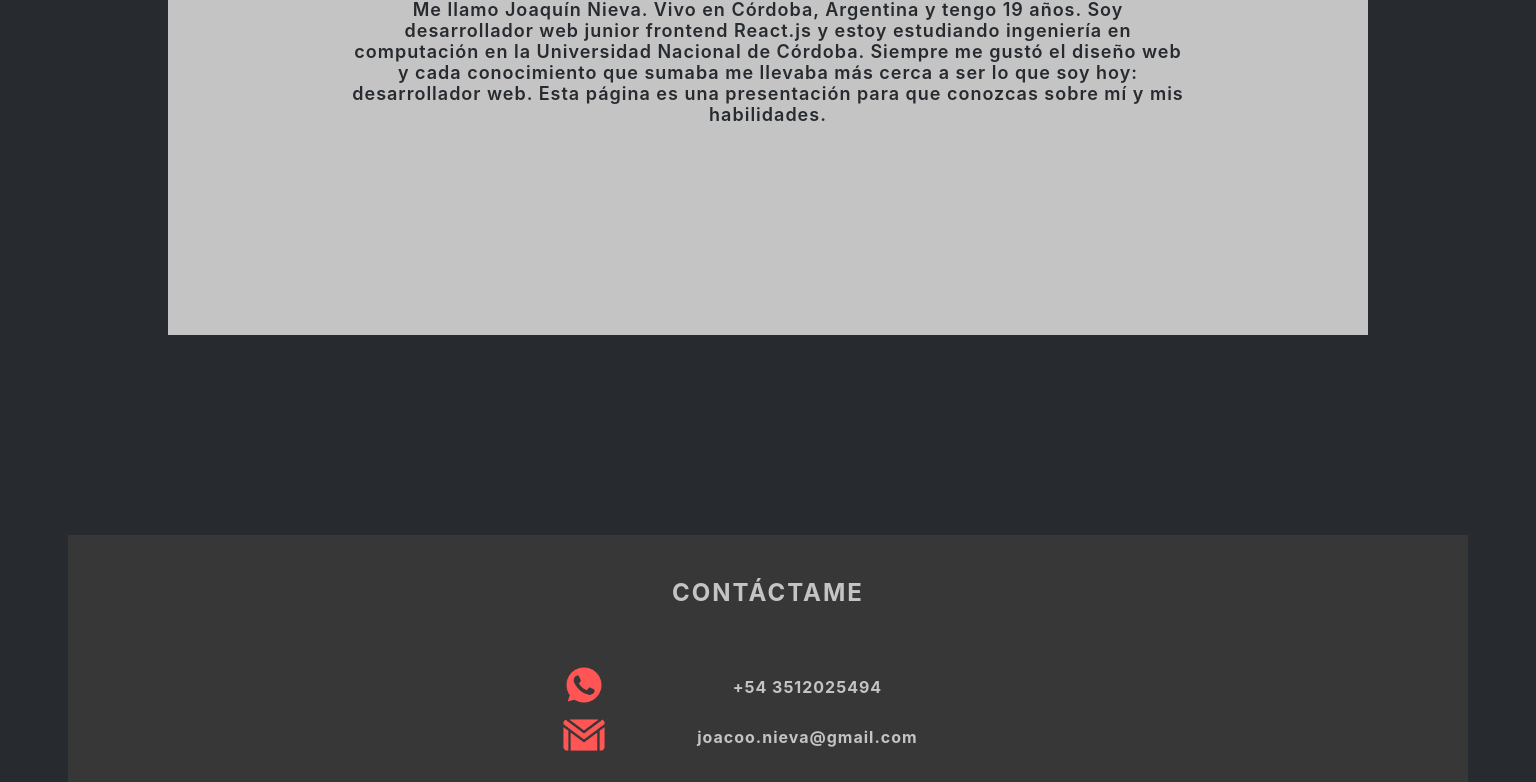
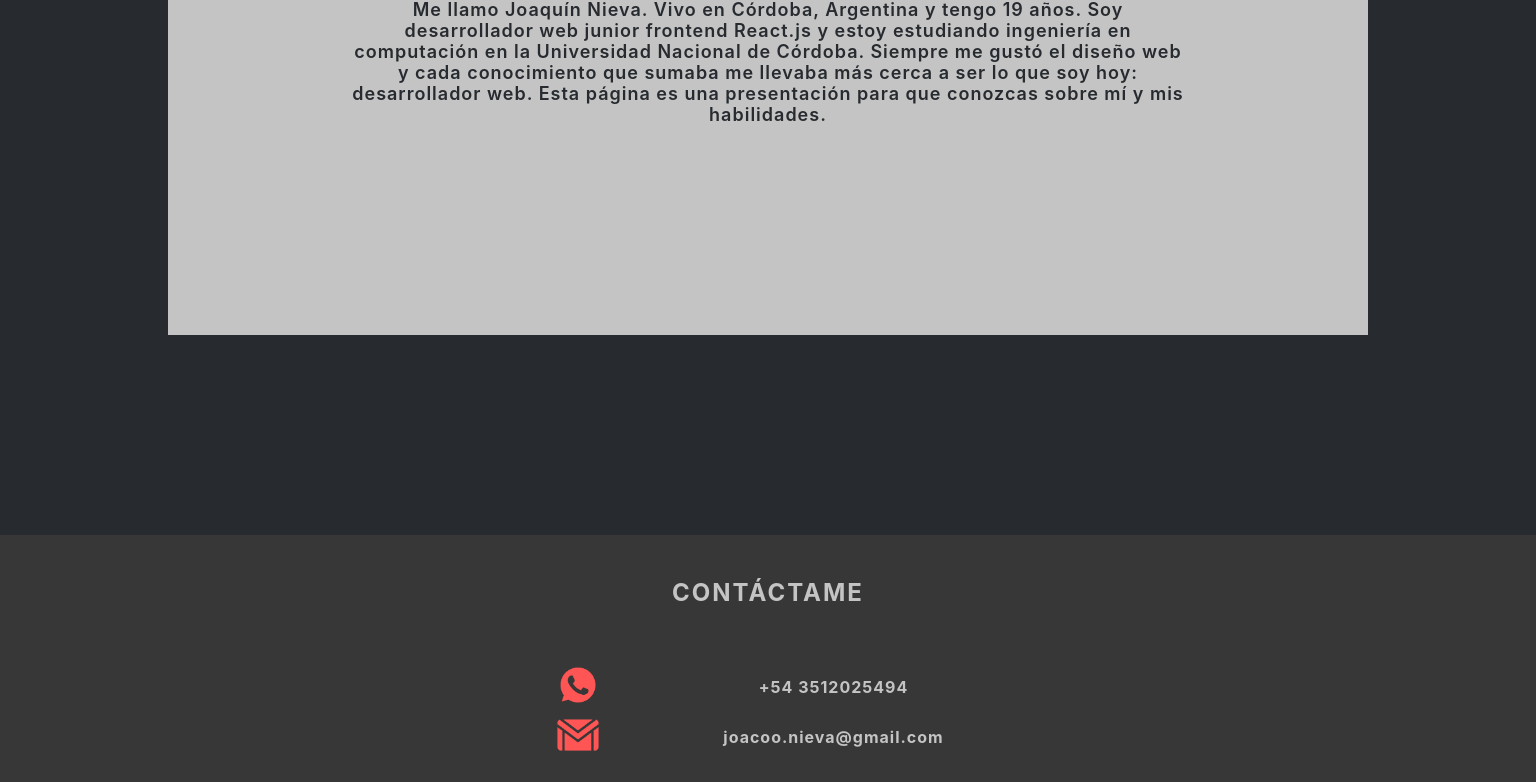
Before and after one commit to joaquinnieva/techfix, a React (Create React App) app: page / in a window 1536 px wide. Shown: the part 3316-4098 px from the top of the page. Built offline with nearby package versions, Linux system fonts and the light colour scheme.

Commit message:
footer bien

```diff
--- a/src/components/styles/BioCard.css
+++ b/src/components/styles/BioCard.css
@@ -69,7 +69,7 @@
     transition: .3s ease-in-out;
 }
 .cont-contact{
-    width: 447px;
+    width: 100%;
     grid-column-start: 2;
     display: flex;
     justify-content: center;
@@ -129,10 +129,7 @@
         width: 1200px;
         margin: 100px auto 200px auto;
     }
-    .contact{
-        width: 1400px;
-        margin: 0px auto 0px auto;
-    }
+
 }
 @media screen and (max-width:1000px){
     .conte{
@@ -153,7 +150,6 @@
     .text-c{
         left: 100px;
         width: 130px;
-        height: 50px;
         color:  #C4C4C4;
         text-align: center;
         font-weight: 700;
--- a/src/components/styles/Navbar.css
+++ b/src/components/styles/Navbar.css
@@ -122,7 +122,6 @@
     width: 70%;
     margin: 2px;
     transition:.3s ease-in-out;
-
 }
 
 .menuImg-open{
```
